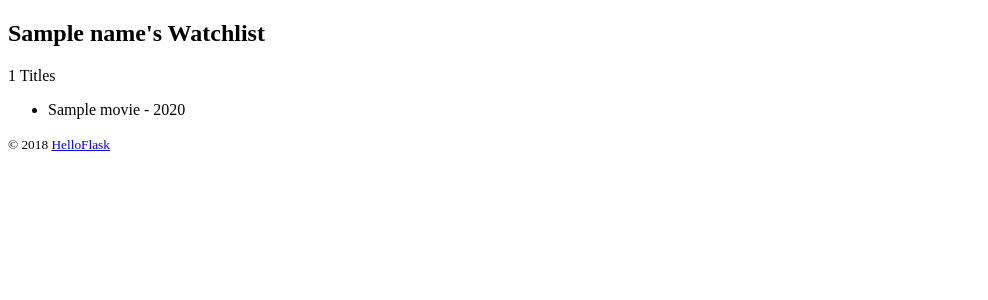
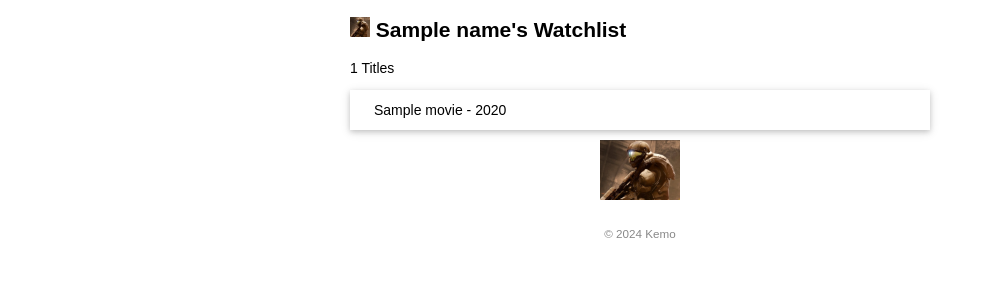
Before and after one commit to Kemo617/watchlist, a Flask app: template templates/index.html in a window 1280 px wide. Shown: the top 300 px of the page, without its empty margins (0-988 px from the left). Run offline with Flask 3, Linux system fonts and the light colour scheme; the template is opened without the code that fills it: most values are stand-ins (such as "Sample title", 1, 10 or a date in 2020).

Commit message:
Add static files

```diff
--- a/app.py
+++ b/app.py
@@ -11,16 +11,17 @@ movies = [
     {'title': 'King of Comedy', 'year': '1999'},
     {'title': 'Leon', 'year': '1994'},
     {'title': 'WALL-E', 'year': '2008'},
-    {'title': 'The Pork of Music', 'year': '2012'},
+    {'title': 'The Pork of Music', 'year': '2012'}
 ]
 
-@app.route('/')
+@app.route('/index')
 def index():
     return render_template('index.html', name=name, movies=movies)
 
 @app.route('/hello')
 def hello():
-    return '<h1>Hello Totoro!</h1><img src="http://helloflask.com/totoro.gif">'
+    imag_url = url_for('static', filename='images/halo.jpg')
+    return '<h1>Hello Halo!</h1><img src=%s>' % imag_url
 
 @app.route('/user/<name>')
 def user_page(name):
--- /dev/null
+++ b/static/style.css
@@ -0,0 +1,47 @@
+/* 页面整体 */
+body {
+    margin: auto;
+    max-width: 580px;
+    font-size: 14px;
+    font-family: Arial, Helvetica, sans-serif;
+}
+
+/* 页脚 */
+footer {
+    color: #888;
+    margin-top: 15px;
+    text-align: center;
+    padding: 10px;
+}
+
+/* 头像 */
+.halo {
+    width: 20px;
+}
+
+/* 电影列表 */
+.movie-list {
+    list-style-type: none;
+    padding: 0;
+    margin-bottom: 10px;
+    box-shadow: 0 2px 5px 0 rgba(0, 0, 0, 0.16), 0 2px 10px 0 rgba(0, 0, 0, 0.12);
+}
+
+.movie-list li {
+    padding: 12px 24px;
+    border-bottom: 1px solid #ddd;
+}
+
+.movie-list li:last-child {
+    border-bottom: none;
+}
+
+.movie-list li:hover {
+    background-color: #f8f9fa;
+}
+
+.poo {
+    display: block;
+    margin: 0 auto;
+    height: 60px;
+}
--- a/templates/index.html
+++ b/templates/index.html
@@ -3,20 +3,25 @@
 <head>
     <meta charset="utf-8">
     <title>{{ name }}'s Watchlist</title>
+    <link rel="icon" href="{{ url_for('static', filename='images/halo.png') }}">
+    <link rel="stylesheet" href="{{ url_for('static', filename='style.css') }}" type="text/css">
 </head>
 <body>
-    <h2>{{ name }}'s Watchlist</h2>
+    <h2>
+        <img src="{{ url_for('static', filename='images/halo.png') }}" alt="halo" class="halo">
+        {{ name }}'s Watchlist
+    </h2>
     {# 使用 length 过滤器获取 movies 变量的长度 #}
     <p>{{ movies|length }} Titles</p>
-    <ul>
+    <ul class="movie-list">
         {% for movie in movies %} {# 遍历 movies #}
         <li>{{ movie.title }} - {{ movie.year }}</li>
         {# 等同于 movie['title'] #}
         {% endfor %} {# 使用 endfor 标签结束 for 语句 #}
     </ul>
+    <img src="{{ url_for('static', filename='images/halo.jpg') }}" alt="halo" class="poo">
     <footer>
-        <small>&copy; 2018 <a href="http://helloflask.com/tutorial">HelloFlask</a>
-        </small>
+        <small>&copy; 2024 Kemo </small>
     </footer>
 </body>
 </html>
```
Also changed, not shown: static/images/halo.jpg (added), static/images/halo.png (added).
